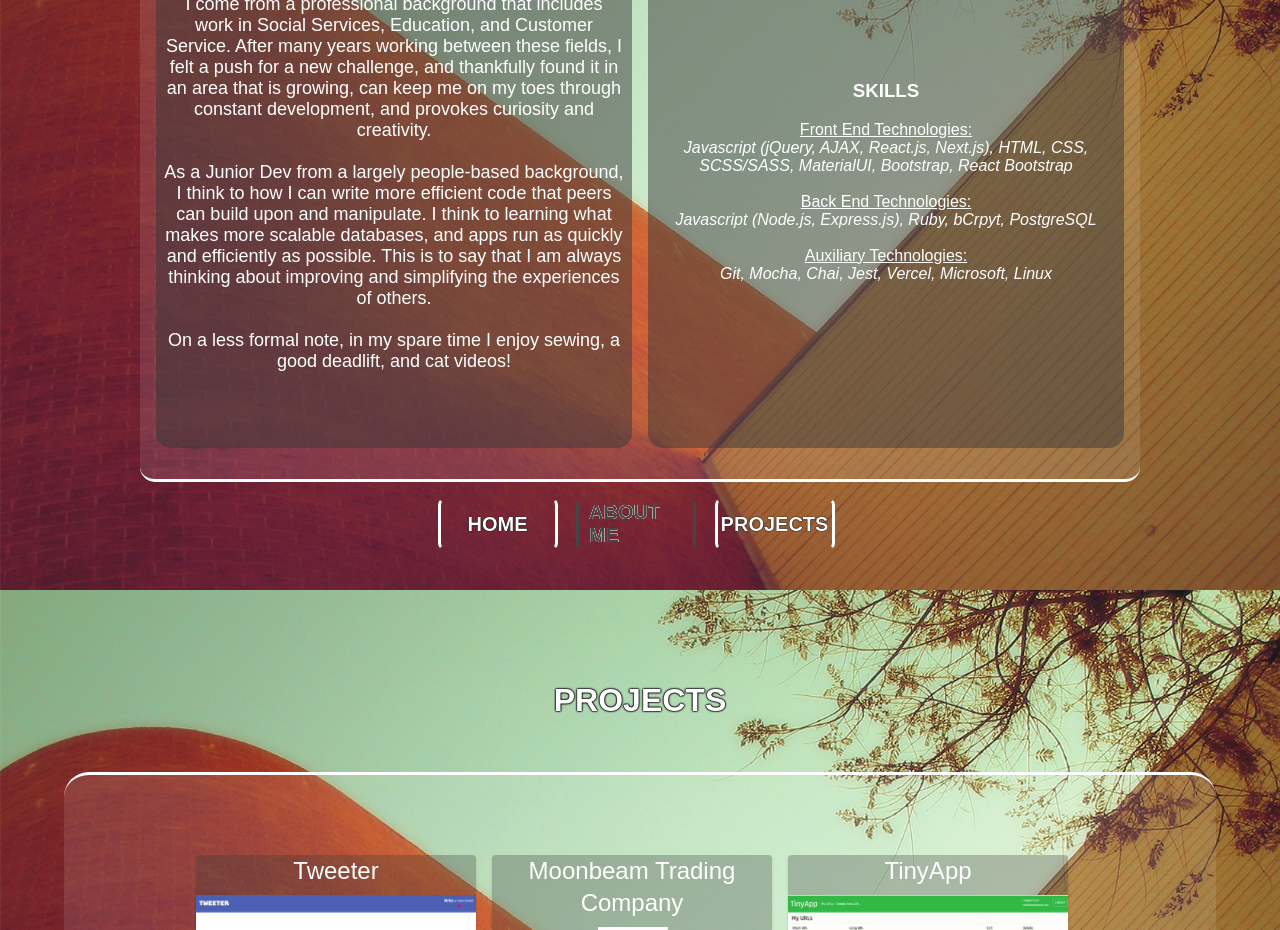
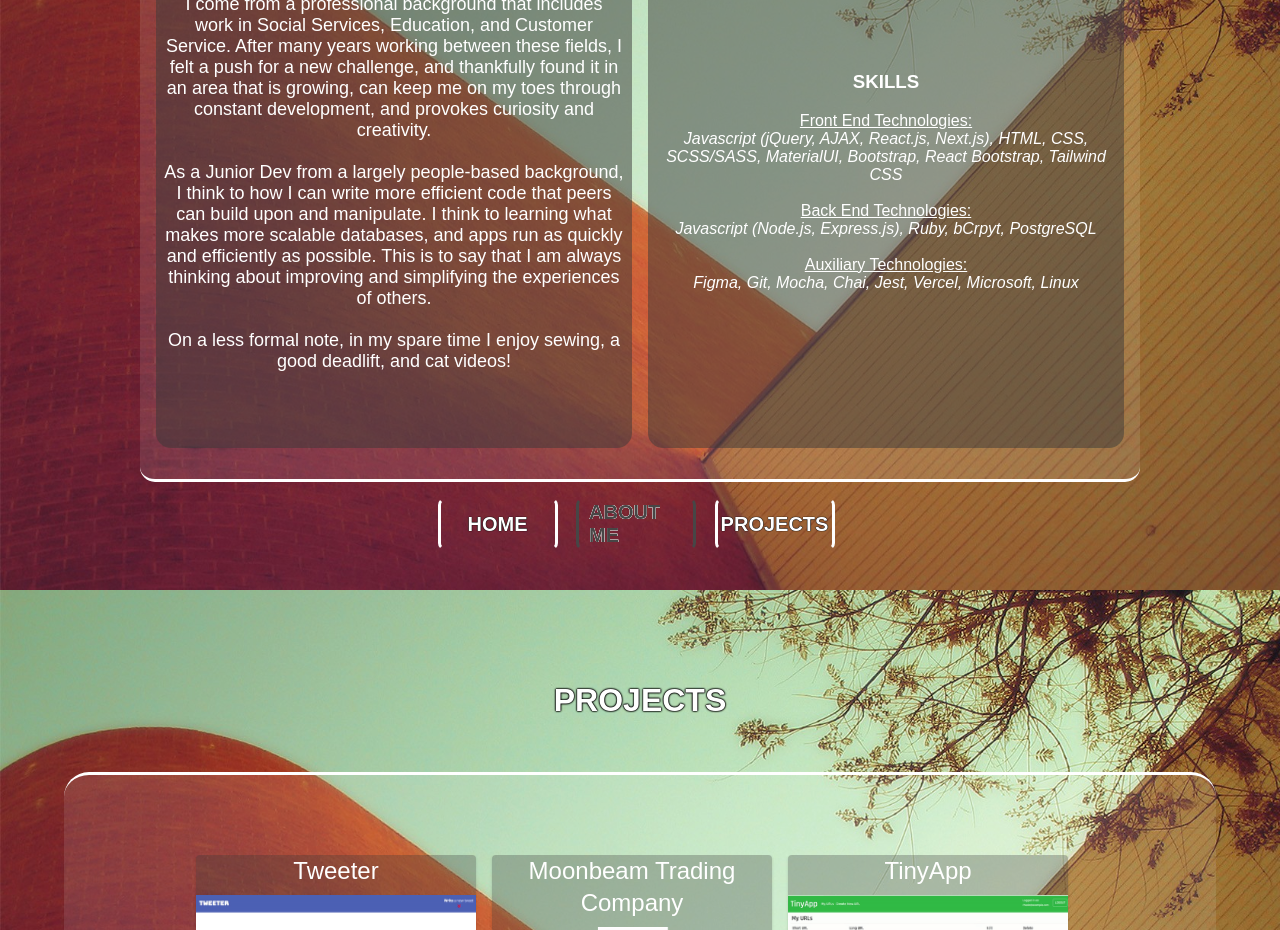
Before and after one commit to rphillipsosei/rhoda-portfolio, a Next.js app: page / in a window 1280 px wide. Shown: the part 1080-2010 px from the top of the page. Built offline with nearby package versions, Linux system fonts and the light colour scheme; a web font is replaced by a local one.

Commit message:
add entries to skills list

```diff
--- a/components/About.js
+++ b/components/About.js
@@ -34,7 +34,7 @@ export default function Home() {
           <u>Front End Technologies:</u>
           <i>
             Javascript (jQuery, AJAX, React.js, Next.js), HTML, CSS, SCSS/SASS,
-            MaterialUI, Bootstrap, React Bootstrap
+            MaterialUI, Bootstrap, React Bootstrap, Tailwind CSS
           </i>
 
           <br></br>
@@ -43,7 +43,7 @@ export default function Home() {
 
           <br></br>
           <u>Auxiliary Technologies:</u>
-          <i>Git, Mocha, Chai, Jest, Vercel, Microsoft, Linux</i>
+          <i>Figma, Git, Mocha, Chai, Jest, Vercel, Microsoft, Linux</i>
         </div>
       </div>
       <div className={styles.btnrow}>
--- a/pages/api/hello.js
+++ /dev/null
@@ -1,5 +0,0 @@
-// Next.js API route support: https://nextjs.org/docs/api-routes/introduction
-
-export default function handler(req, res) {
-  res.status(200).json({ name: 'John Doe' })
-}
```
